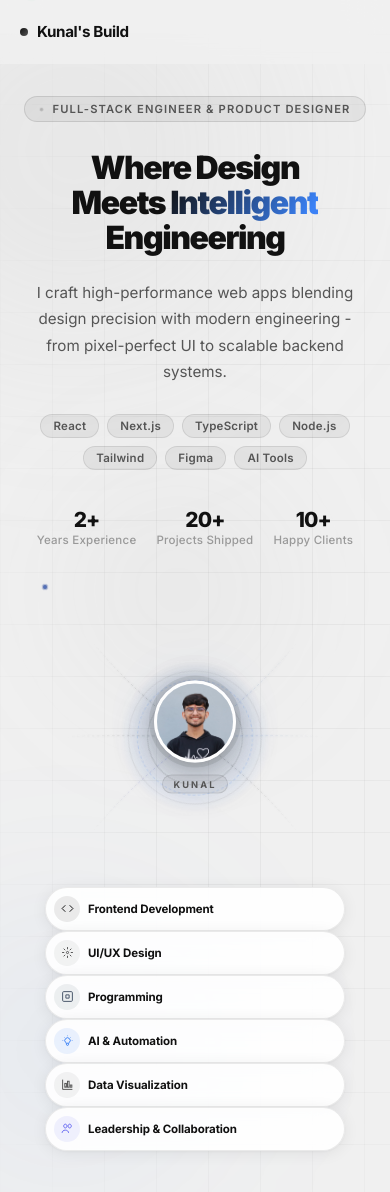
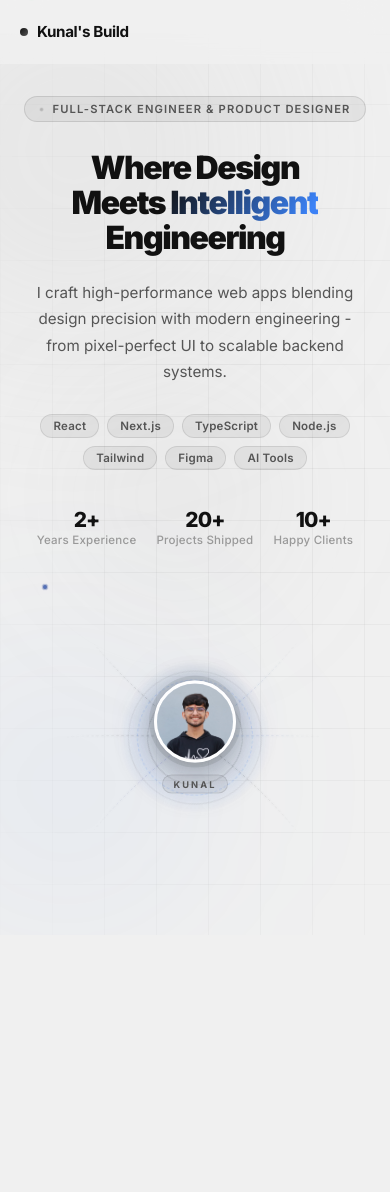
Before and after one commit to devkunal2812/Landing_page_design, a React (Vite) app: page / in a window 390 px wide. Shown: the top 1192 px of the page. After the commit the page ends 935 px from the top, so only its background shows below. Built offline with nearby package versions, Linux system fonts and the light colour scheme.

Commit message:
Refactor comments and simplify SkillCard usage
Updated comments for clarity and removed unnecessary mobile prop.

```diff
--- a/src/components/SystemCore.jsx
+++ b/src/components/SystemCore.jsx
@@ -70,7 +70,6 @@ export default function SystemCore({ heroRef }) {
 
   return (
     <div className={styles.coreWrapper}>
-      {/* The orbital visual — desktop full, mobile compact */}
       <div className={styles.core} id="system-core" ref={coreRef}>
         <ConnectionsSVG />
 
@@ -91,10 +90,10 @@ export default function SystemCore({ heroRef }) {
         ))}
       </div>
 
-      {/* Mobile-only: horizontal scroll pill strip */}
-      <div className={styles.mobilePillRow} data-pill-row>
+      {/* Mobile pill scroll strip — pills inside are shown/hidden via CSS */}
+      <div className={styles.mobilePillRow}>
         {SKILL_CARDS.map((card) => (
-          <SkillCard key={`m-${card.id}`} {...card} mobile={true} />
+          <SkillCard key={`m-${card.id}`} {...card} />
         ))}
       </div>
     </div>
```
